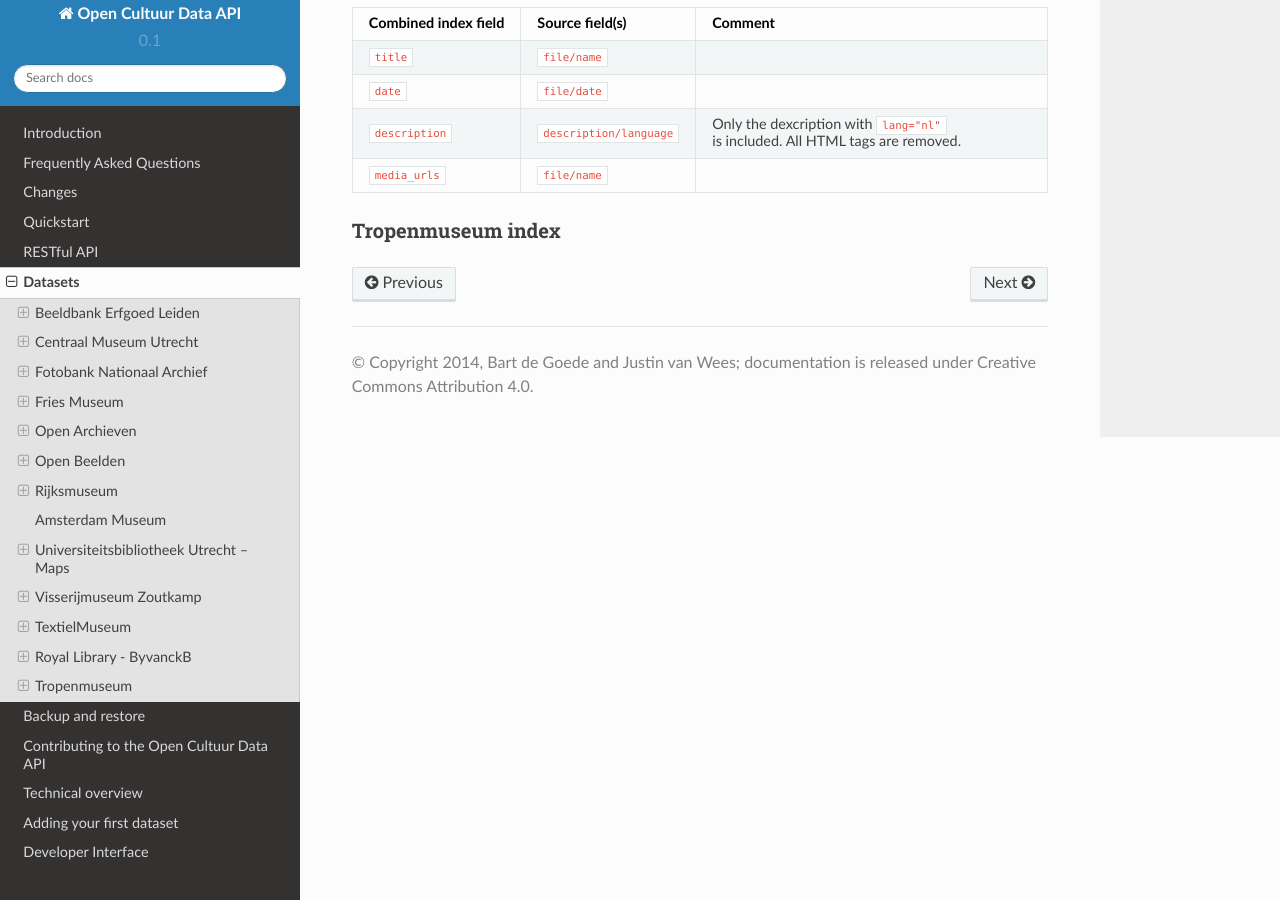
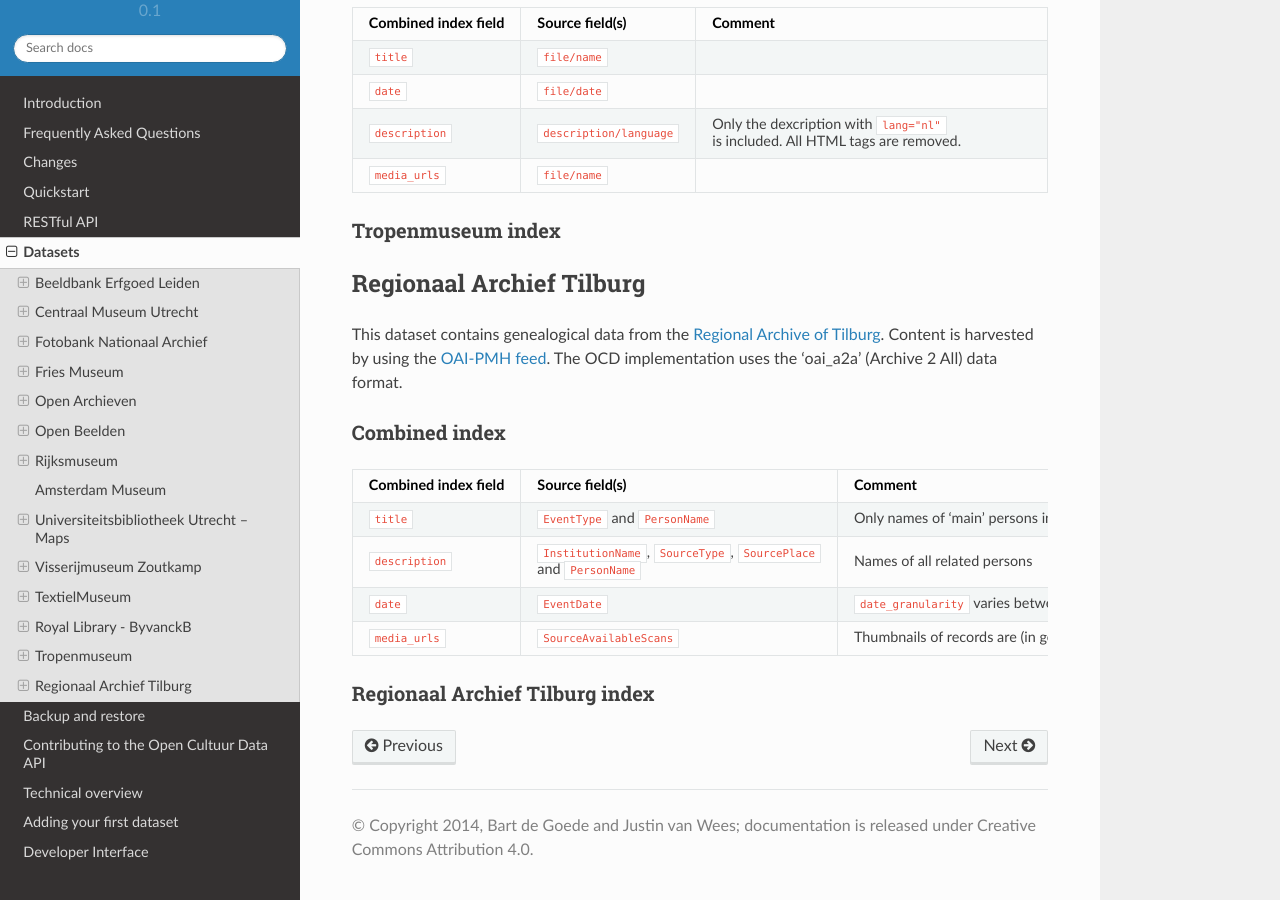
Before and after one commit to openstate/open-cultuur-data, a Sphinx documentation site: the page built from docs/user/datasets.rst, in a window 1280 px wide and 900 px high, scrolled down 6779 px. Built offline with Sphinx 7.4.7 and the Read the Docs theme 2.0.0, drawn with Linux system fonts in a browser that asks for light colours.

Commit message:
Add documentation

```diff
--- a/docs/user/datasets.rst
+++ b/docs/user/datasets.rst
@@ -440,3 +440,30 @@
 
 Tropenmuseum index
 ^^^^^^^^^^^^^^^^^^
+
+Regionaal Archief Tilburg
+-------------------------
+
+This dataset contains genealogical data from the `Regional Archive of Tilburg <http://www.regionaalarchieftilburg.nl/zoeken-in-databases/genealogie/welke-bronnen-zijn-al-beschikbaar>`_.
+Content is harvested by using the `OAI-PMH feed <http://api.memorix-maior.nl/collectiebeheer/a2a/key/42de466c-8cb5-11e3-9b8b-00155d012a18/tenant/tlb?verb=Identify>`_. The OCD implementation uses the 'oai_a2a' (Archive 2 All) data format.
+
+Combined index
+^^^^^^^^^^^^^^
+
++------------------------+--------------------------------------+----------------------------------------+
+| Combined index field   | Source field(s)                      | Comment                                |
++========================+======================================+========================================+
+| ``title``              | ``EventType`` and ``PersonName``     | Only names of 'main' persons in event  |
++------------------------+--------------------------------------+----------------------------------------+
+| ``description``        | ``InstitutionName``, ``SourceType``, | Names of all related persons           |
+|                        | ``SourcePlace`` and ``PersonName``   |                                        |
++------------------------+--------------------------------------+----------------------------------------+
+| ``date``               | ``EventDate``                        | ``date_granularity`` varies between 8  |
+|                        |                                      | and 10                                 |
++------------------------+--------------------------------------+----------------------------------------+
+| ``media_urls``         | ``SourceAvailableScans``             | Thumbnails of records are (in general) |
+|                        |                                      | hosted by the original archive         |
++------------------------+--------------------------------------+----------------------------------------+
+
+Regionaal Archief Tilburg index
+^^^^^^^^^^^^^^^^^^^^^^^^^^^^^^^
```
